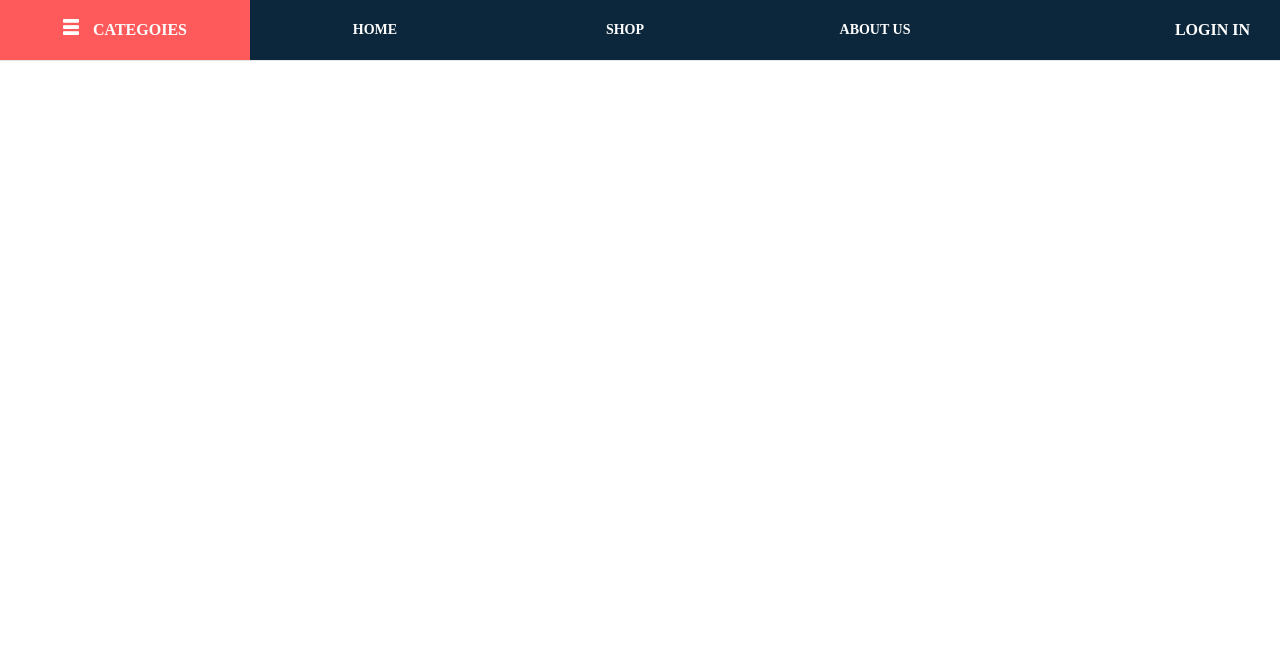
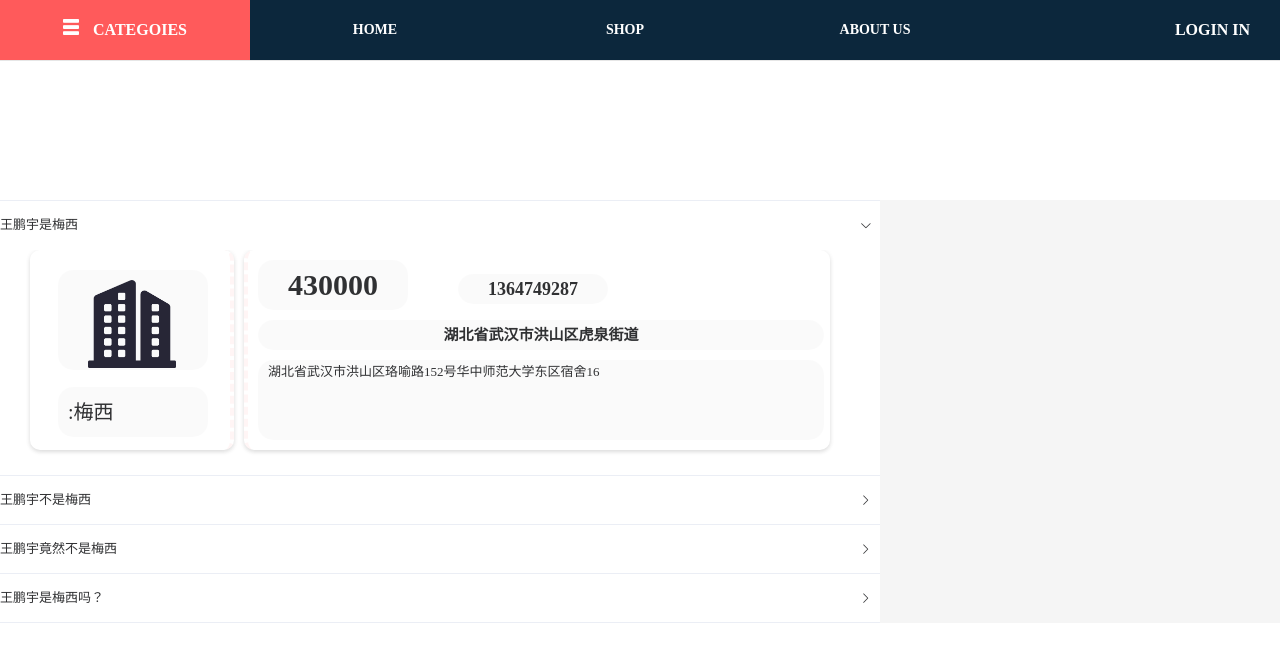
Before and after one commit to darkglimmer/e-commerce-platform, a Vue app: page /address in a window 1280 px wide. Shown: the top 662 px of the page. Built offline with nearby package versions, Linux system fonts and the light colour scheme.

Commit message:
[feat]address

```diff
--- /dev/null
+++ b/src/components/Address.vue
@@ -0,0 +1,133 @@
+<template>
+
+    <div class="address-card">
+        <div class="address-card-icon">
+            <div class="address-card-icon-inside">
+                <img src="../assets/address.png" style="margin-left: 30px; margin-top: 10px; height: 88px; width: 88px;">
+            </div>
+            <div class="address-name">
+                <span style="font-size: 20px; line-height: 50px; margin-left: 10px;">:{{this.nickname}}</span>
+            </div>
+        </div>
+        <div class="address-card-content">
+            <div class="address-postcode">
+                <span style="font-size: 30px; line-height: 50px; font-weight: bold;">{{this.postcode}}</span>
+            </div>
+            <div class="address-phone">
+                <span style="font-size: 18px; line-height: 30px; font-weight: bold;">{{this.phone}}</span>
+            </div>
+            <div class="address-info">
+                <span style="font-size: 15px; line-height: 30px; font-weight: bold;">{{this.province+this.city+this.country+this.street}}</span>
+            </div>
+            <div class="address-detail">
+                <span style="margin-left: 10px;">{{this.address}}</span>
+            </div>
+        </div>
+    </div>
+</template>
+
+<script>
+export default {
+    name: 'address',
+    data() {
+    },
+    props: {
+        nickname: String,
+        postcode: String,
+        phone: String,
+        province: String,
+        city: String,
+        country: String,
+        street: String,
+        address: String,
+    },
+    methods: {
+
+    }
+}
+</script>
+
+<style>
+.address-card{
+    height: 200px;
+    width: 800px;
+    margin-left: 30px;
+}
+.address-card-icon{
+    display: inline-block;
+    height: 200px;
+    width: 200px;
+    border-right: 4px dashed rgb(255, 0, 0, .04);
+    border-radius: 10px;
+    box-shadow: 0 2px 4px rgba(0, 0, 0, .12), 0 0 6px rgba(0, 0, 0, .04);
+
+    vertical-align: top;
+    vertical-align: bottom;
+}
+.address-card-content{
+    display: inline-block;
+    height: 200px;
+    margin-left: 10px;
+    width: 582px;
+    border-left: 4px dashed rgb(255, 0, 0, .04);
+    border-radius: 10px;
+    box-shadow: 0 2px 4px rgba(0, 0, 0, .12), 0 0 6px rgba(0, 0, 0, .04);
+
+    vertical-align: top;
+    vertical-align: bottom;
+}
+.address-card-icon-inside{
+    height: 100px;
+    width: 150px;
+    margin-left: 28px;
+    margin-top: 20px;
+    background-color: rgba(0, 0, 0, .02);
+    border-radius: 15px;
+}
+.address-name{
+    height: 50px;
+    width: 150px;
+    margin-left: 28px;
+    margin-top: 17px;
+    background-color: rgba(0, 0, 0, .02);
+    border-radius: 15px;
+}
+.address-postcode{
+    height: 50px;
+    width: 150px;
+    margin-left: 10px;
+    margin-top: 10px;
+    background-color: rgba(0, 0, 0, .02);
+    border-radius: 15px;
+    text-align: center;
+    display: inline-block;
+}
+.address-phone{
+    height: 30px;
+    width: 150px;
+    margin-left: 10px;
+    margin-top: 10px;
+    background-color: rgba(0, 0, 0, .02);
+    border-radius: 15px;
+    text-align: center;
+    display: inline-block;
+    margin-left: 50px;
+}
+.address-info{
+    height: 30px;
+    width: 566px;
+    margin-left: 10px;
+    margin-top: 10px;
+    background-color: rgba(0, 0, 0, .02);
+    border-radius: 15px;
+    text-align: center;
+}
+.address-detail{
+    height: 80px;
+    width: 566px;
+    margin-left: 10px;
+    margin-top: 10px;
+    background-color: rgba(0, 0, 0, .02);
+    border-radius: 15px;
+}
+</style>
--- a/src/plugins/element.js
+++ b/src/plugins/element.js
@@ -1,5 +1,5 @@
 import Vue from 'vue'
-import { Button, Menu, MenuItem, Submenu, MenuItemGroup, Card, Form, FormItem, Input, Select, Option, DatePicker, Carousel, CarouselItem, Rate, InputNumber, Tabs, TabPane, Table, TableColumn } from 'element-ui'
+import { Button, Menu, MenuItem, Submenu, MenuItemGroup, Card, Form, FormItem, Input, Select, Option, DatePicker, Carousel, CarouselItem, Rate, InputNumber, Tabs, TabPane, Table, TableColumn, Collapse, CollapseItem } from 'element-ui'
 
 Vue.use(Button)
 Vue.use(Menu)
@@ -21,3 +21,5 @@ Vue.use(Tabs)
 Vue.use(TabPane)
 Vue.use(Table)
 Vue.use(TableColumn)
+Vue.use(Collapse)
+Vue.use(CollapseItem)
--- a/src/router.js
+++ b/src/router.js
@@ -6,6 +6,7 @@ import Register from './views/Register.vue'
 import TestNote from './views/Note.vue'
 import TestDetail from './views/Detail.vue'
 import ShoppingCart from './views/Shop.vue'
+import Address from './views/Address.vue'
 Vue.use(Router)
 
 export default new Router({
@@ -41,6 +42,11 @@ export default new Router({
       path: '/shoppingCart',
       name: 'shoppingCart',
       component: ShoppingCart
+    },
+    {
+      path: '/address',
+      name: 'Address',
+      component: Address
     }
   ]
 })
--- /dev/null
+++ b/src/views/Address.vue
@@ -0,0 +1,62 @@
+<template>
+    <div class="address">
+        <el-collapse v-model="this.activeName" accordion>
+            <el-collapse-item title="王鹏宇是梅西" name="1">
+                <div><Address :nickname="this.addresses[0].name"
+                            :postcode="this.addresses[0].postcode"
+                            :phone="this.addresses[0].phone"
+                            :province="this.addresses[0].province"
+                            :city="this.addresses[0].city"
+                            :country="this.addresses[0].country"
+                            :street="this.addresses[0].street"
+                            :address="this.addresses[0].address"></Address></div>
+            </el-collapse-item>
+            <el-collapse-item title="王鹏宇不是梅西" name="2">
+                <div><Address></Address></div>
+            </el-collapse-item>
+            <el-collapse-item title="王鹏宇竟然不是梅西" name="3">
+                <div><Address></Address></div>
+            </el-collapse-item>
+            <el-collapse-item title="王鹏宇是梅西吗？" name="4">
+                <div><Address></Address></div>
+            </el-collapse-item>
+        </el-collapse>
+    </div>
+</template>
+
+<script>
+import Address from '@/components/Address.vue'
+
+export default {
+    name: 'address',
+    components: {
+        Address,
+    },
+    data() {
+        return {
+            activeName: "1",
+            addresses: [{
+                name: "梅西",
+                postcode: "430000",
+                phone: "1364749287",
+                province: "湖北省",
+                city: "武汉市",
+                country: "洪山区",
+                street: "虎泉街道",
+                address: "湖北省武汉市洪山区珞喻路152号华中师范大学东区宿舍16"
+            }]
+        }
+    },
+    methods: {
+
+    }
+}
+</script>
+
+<style>
+.address{
+    margin-top: 200px;
+    background-color: white;
+    width: 880px;
+}
+</style>
--- a/src/views/Login.vue
+++ b/src/views/Login.vue
@@ -14,15 +14,14 @@
             <div class="login-tips">I have not registed yet, click to <span style="cursor:pointer;" @click="toRegister" class="register">register</span></div>
         </div>
     </div>
-    <div class="login-foot">
+    <!-- <div class="login-foot">
         <Footer />
-    </div>
+    </div> -->
 </div>
 </template>
 
 <script>
 import Footer from '@/components/Footer.vue'
-// import Cookie from '@/cookie.js'
 
 export default {
   name: 'Login',
@@ -56,7 +55,7 @@ export default {
               return res
             }
           }).then(res => {
-            cookie.setCookie('userId', res.id);
+            localStorage.setItem("userId",res.id);                   // 存储变量名为key，值为value的变量
             this.$router.push('/');
           })
       }
--- a/vue.config.js
+++ b/vue.config.js
@@ -4,8 +4,8 @@ module.exports = {
   devServer: {
     proxy: {
       '/api': {
-        // target: 'http://106.14.199.222:8080',
-        target: 'http://localhost:3000',
+        target: 'http://106.14.199.222:8080',
+        // target: 'http://localhost:3000',
         changeOrigin: true,
         secure: false,
         ws: true,
```
Also changed, not shown: src/assets/address.png (added).
